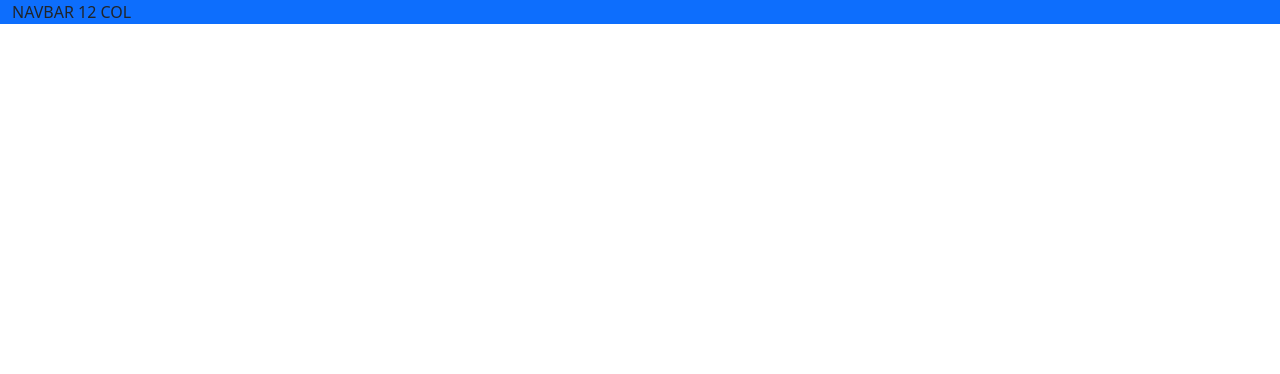
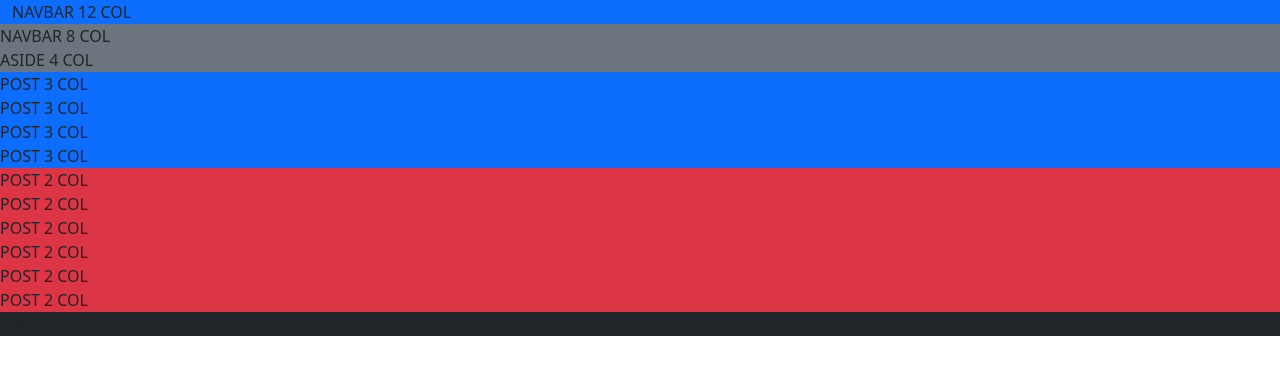
Before and after one commit to Ceneiah/grid_struture_bootstrap, a plain HTML site: page index.html in a window 1280 px wide. Drawn offline with nearby package versions, Linux system fonts and the light colour scheme.

Commit message:
2commit-full-estruture

```diff
--- a/index.html
+++ b/index.html
@@ -19,7 +19,30 @@
             </div>
         </div>
 
+        <div class="row">
+            <div class="col-8-md bg-secondary">NAVBAR 8 COL</div>
+            <div class="col-4-md bg-secondary">ASIDE 4 COL</div>
+        </div>
 
+        <div class="row">
+            <div class="col-3-md bg-primary">POST 3 COL</div>
+            <div class="col-3-md bg-primary">POST 3 COL</div>
+            <div class="col-3-md bg-primary">POST 3 COL</div>
+            <div class="col-3-md bg-primary">POST 3 COL</div>
+        </div>
+
+        <div class="row">
+            <div class="col-2-md bg-danger">POST 2 COL</div>
+            <div class="col-2-md bg-danger">POST 2 COL</div>
+            <div class="col-2-md bg-danger">POST 2 COL</div>
+            <div class="col-2-md bg-danger">POST 2 COL</div>
+            <div class="col-2-md bg-danger">POST 2 COL</div>
+            <div class="col-2-md bg-danger">POST 2 COL</div>
+        </div>
+
+        <div class="row">
+            <div class="col-12-md bg-dark">FOOTER 12 COL</div>
+        </div>
 
         <script src="https://cdn.jsdelivr.net/npm/bootstrap@5.2.3/dist/js/bootstrap.bundle.min.js"></script>
     </body>
```
